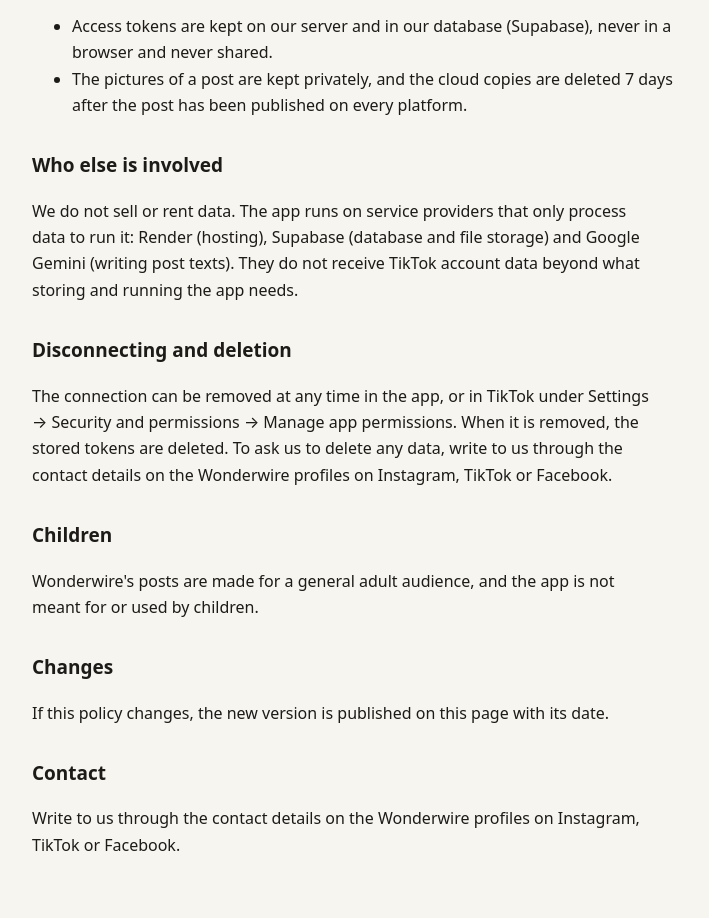
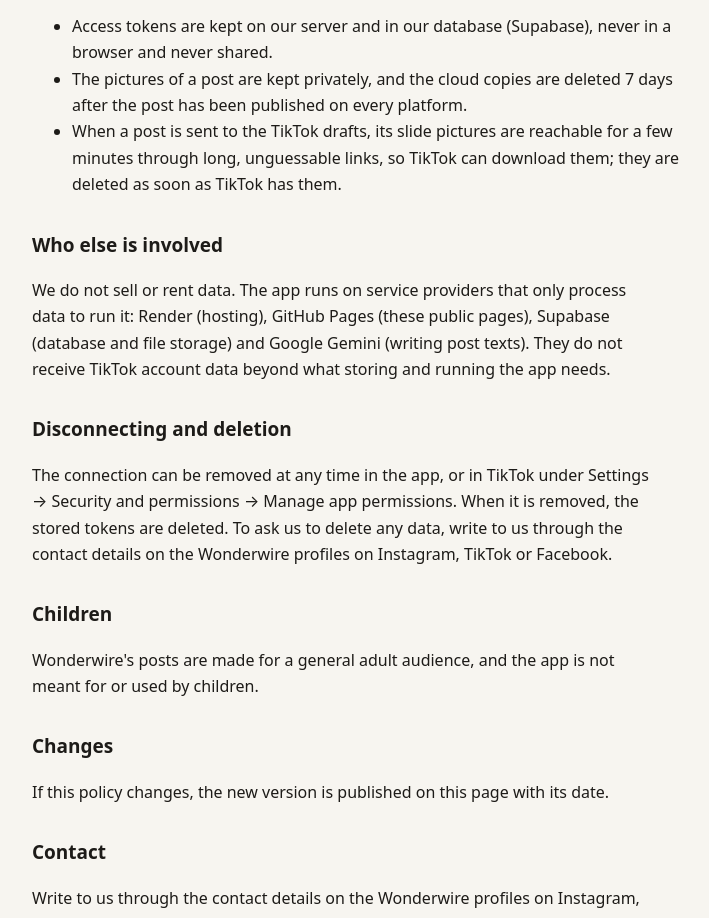
Before and after one commit to AI-Agents-City-Project/wonderwire-site, a plain HTML site: page privacy/index.html in a window 1280 px wide. Shown: the part 805-1723 px from the top of the page, without its empty margins (248-957 px from the left). Drawn offline with Linux system fonts and the light colour scheme.

Commit message:
Privacy: the short-lived TikTok links, GitHub Pages
Co-Authored-By: Claude Opus 5.5 <noreply@anthropic.com>

```diff
--- a/privacy/index.html
+++ b/privacy/index.html
@@ -36,10 +36,11 @@
 <ul>
   <li>Access tokens are kept on our server and in our database (Supabase), never in a browser and never shared.</li>
   <li>The pictures of a post are kept privately, and the cloud copies are deleted 7 days after the post has been published on every platform.</li>
+  <li>When a post is sent to the TikTok drafts, its slide pictures are reachable for a few minutes through long, unguessable links, so TikTok can download them; they are deleted as soon as TikTok has them.</li>
 </ul>
 
 <h2>Who else is involved</h2>
-<p>We do not sell or rent data. The app runs on service providers that only process data to run it: Render (hosting), Supabase (database and file storage) and Google Gemini (writing post texts). They do not receive TikTok account data beyond what storing and running the app needs.</p>
+<p>We do not sell or rent data. The app runs on service providers that only process data to run it: Render (hosting), GitHub Pages (these public pages), Supabase (database and file storage) and Google Gemini (writing post texts). They do not receive TikTok account data beyond what storing and running the app needs.</p>
 
 <h2>Disconnecting and deletion</h2>
 <p>The connection can be removed at any time in the app, or in TikTok under Settings → Security and permissions → Manage app permissions. When it is removed, the stored tokens are deleted. To ask us to delete any data, write to us through the contact details on the Wonderwire profiles on Instagram, TikTok or Facebook.</p>
```
